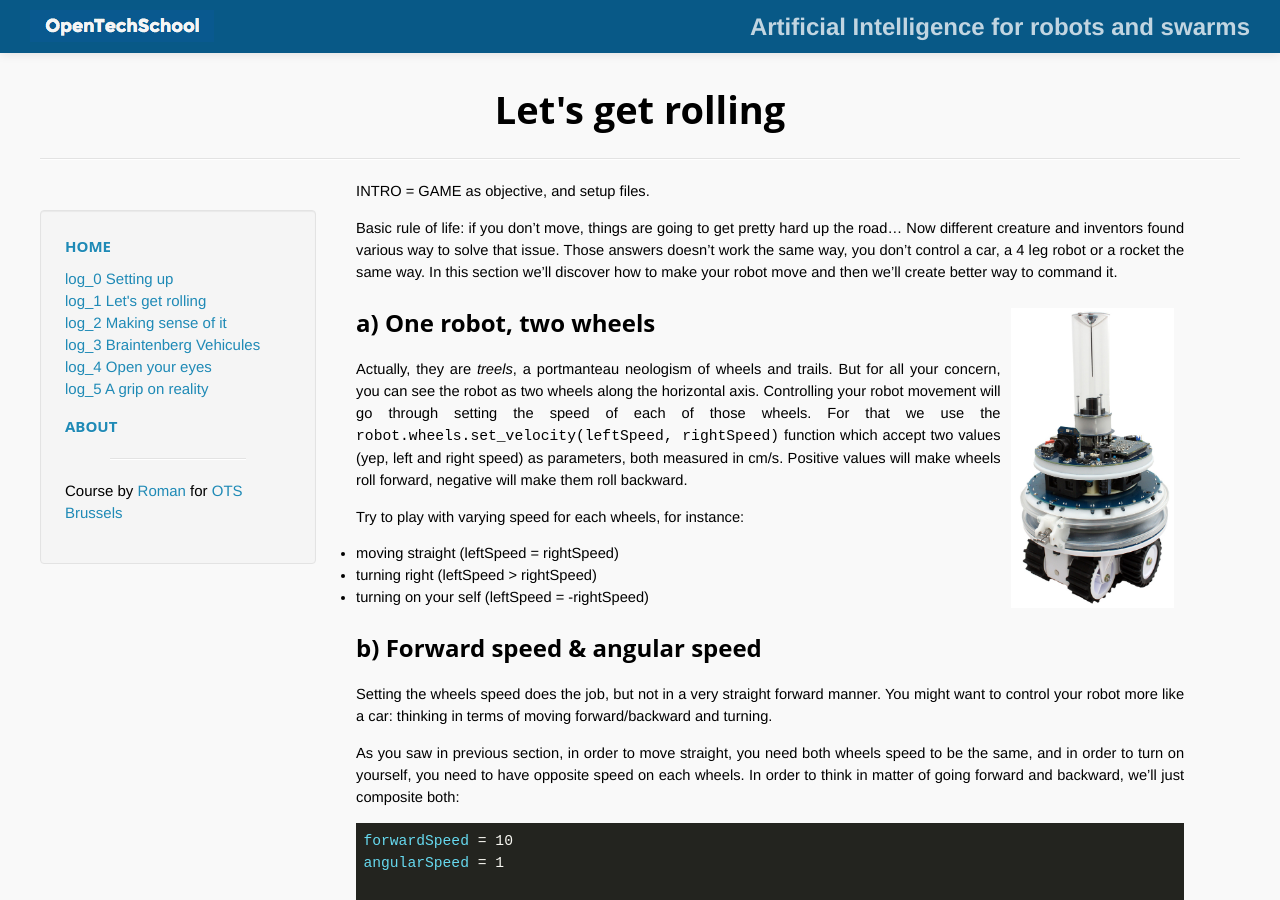
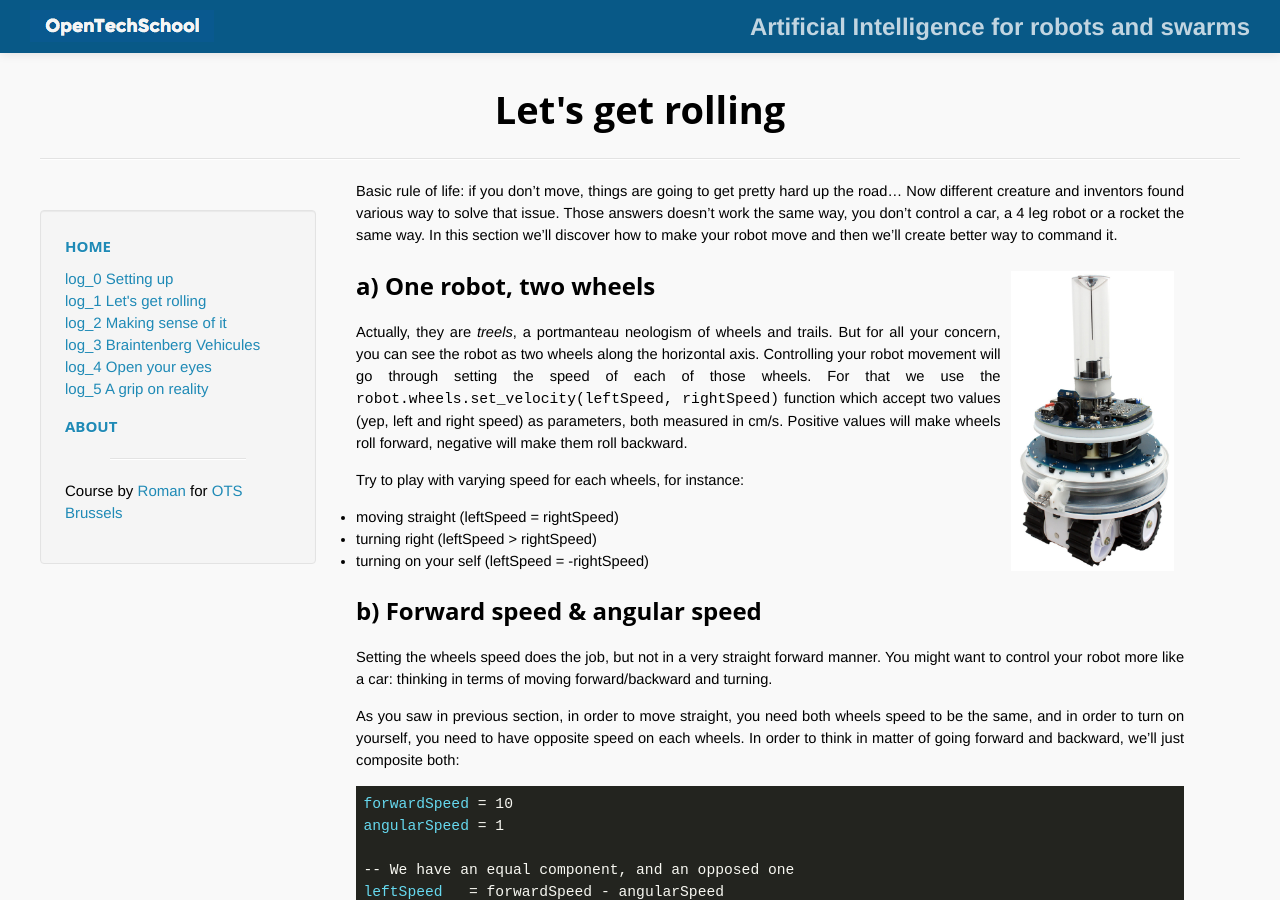
Before and after one commit to OpenTechSchool-Brussels/AI-for-robots-and-swarms, a Jekyll site: the page built from The-first-step.markdown, in a window 1280 px wide and 900 px high. Built offline with Jekyll 4.4.1, drawn with Linux system fonts in a browser that asks for light colours; Markdown is read by kramdown in place of the engine named in the settings.

Commit message:
Update The-first-step.markdown

```diff
--- a/The-first-step.markdown
+++ b/The-first-step.markdown
@@ -3,8 +3,6 @@ layout: default
 title:  "Let's get rolling"
 num: 1
 ---
-
-INTRO = GAME as objective, and setup files.
 
 Basic rule of life: if you don't move, things are going to get pretty hard up the road... Now different creature and inventors found various way to solve that issue. Those answers doesn't work the same way, you don't control a car, a 4 leg robot or a rocket the same way. In this section we'll discover how to make your robot move and then we'll create better way to command it.
 
```
